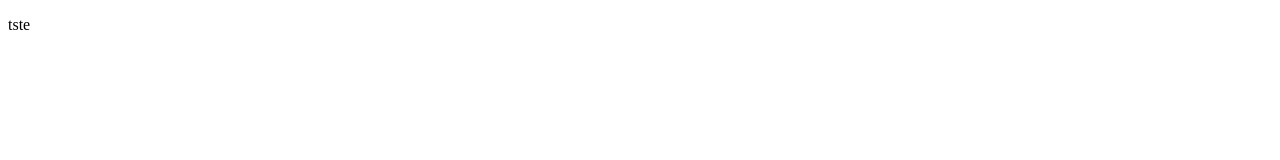
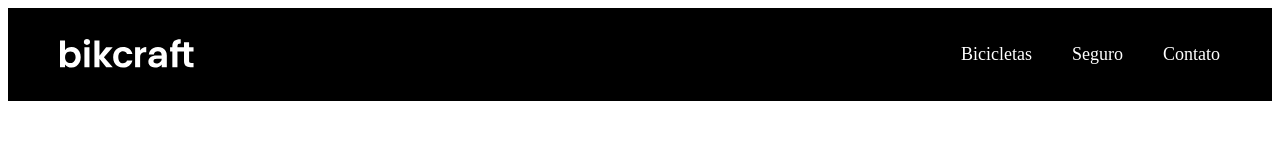
Before and after one commit to ursulavmn/Bikcraft-origamid, a plain HTML site: page index.html in a window 1280 px wide. Drawn offline with Linux system fonts and the light colour scheme.

Commit message:
header e menu

```diff
--- a/index.html
+++ b/index.html
@@ -1,16 +1,28 @@
 <!DOCTYPE html>
 <html lang="en">
 
-<head>
-  <meta charset="UTF-8">
-  <meta name="viewport" content="Bicicletas elétricas de alta precisão e qualidade,  feitas sob medida para o cliente. Explore o mundo na sua velocidade com a Bikcraft.">
-  <title>Bikcraft</title>
+<body>
 
-  <link rel="stylesheet" href="./style.css">
-</head>
+  <head>
+    <meta charset="UTF-8">
+    <meta name="viewport" content="Bicicletas elétricas de alta precisão e qualidade,  feitas sob medida para o cliente. Explore o mundo na sua velocidade com a Bikcraft.">
+    <title>Bikcraft</title>
 
-<body>
-  <p>tste</p>
+    <link rel="stylesheet" href="./style.css">
+  </head>
+  <header class="header-bg">
+    <div class="header">
+      <a href="./"> <img src="./img/bikcraft.svg" alt="bikcraft logo svg">
+      </a>
+      <nav aria-label="primaria">
+        <ul class="header-menu">
+          <li><a href="./bicicletas">Bicicletas</a></li>
+          <li><a href="./seguros">Seguro</a></li>
+          <li> <a href="./contato">Contato</a></li>
+        </ul>
+      </nav>
+    </div>
+  </header>
 </body>
 
 </html>
--- a/style.css
+++ b/style.css
@@ -0,0 +1,85 @@
+boby {
+  margin: 0px;
+  font-family: Arial, Helvetica, sans-serif;
+}
+
+ul {
+  margin: 0px;
+  padding: 0px;
+  list-style: none;
+}
+
+a {
+  text-decoration: none;
+}
+.header-bg {
+  background-color: #000000;
+}
+
+.header {
+  display: flex;
+  flex-wrap: wrap;
+  gap: 20px;
+  justify-content: space-between;
+  align-items: center;
+  padding: 20px;
+  box-sizing: border-box;
+  max-width: 1200px;
+  margin-left: auto;
+  margin-right: auto;
+}
+
+.header-menu {
+  display: flex;
+  gap: 40px;
+}
+
+.header-menu a {
+  padding: 16px 0px;
+  display: inline-block;
+  color: #fff;
+  font-size: 18px;
+  position: relative;
+}
+
+@media (max-width: 800px) {
+  .header-menu {
+    gap: 20px;
+  }
+
+  .header-menu a {
+    background-color: #111111;
+    padding: 12px 16px;
+    border-radius: 4px;
+  }
+}
+
+@media (max-width: 600px) {
+  .header-menu {
+    gap: 12px;
+  }
+  .header-menu a {
+    background-color: #111111;
+    padding: 8px 12px;
+    font-size: 14px;
+  }
+}
+
+.header-menu a:hover {
+  padding: 16px;
+}
+
+.header-menu a:after {
+  content: "";
+  display: block;
+  height: 2px;
+  width: 0px;
+  background: #fff;
+  margin-top: 4px;
+  transition: 0.3s;
+  position: absolute;
+}
+
+.header-menu a:hover:after {
+  width: 100%;
+}
```
